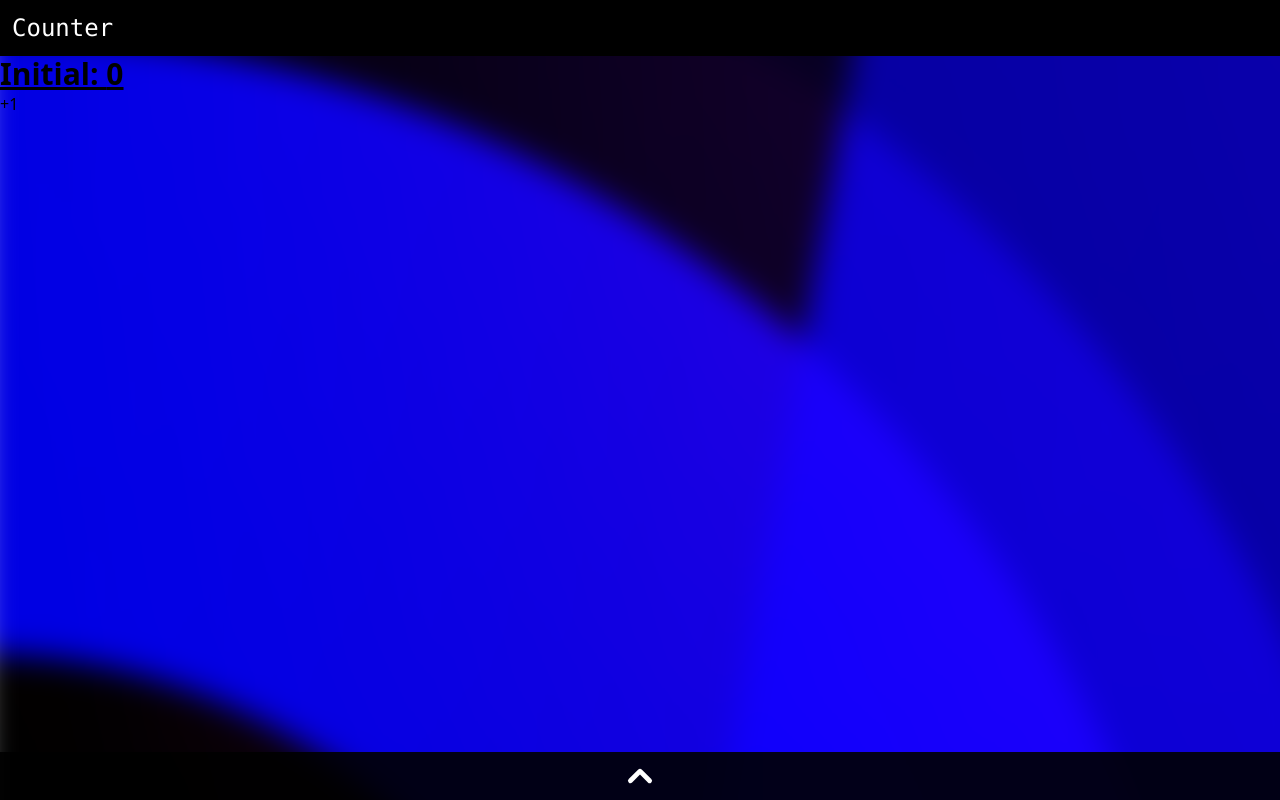
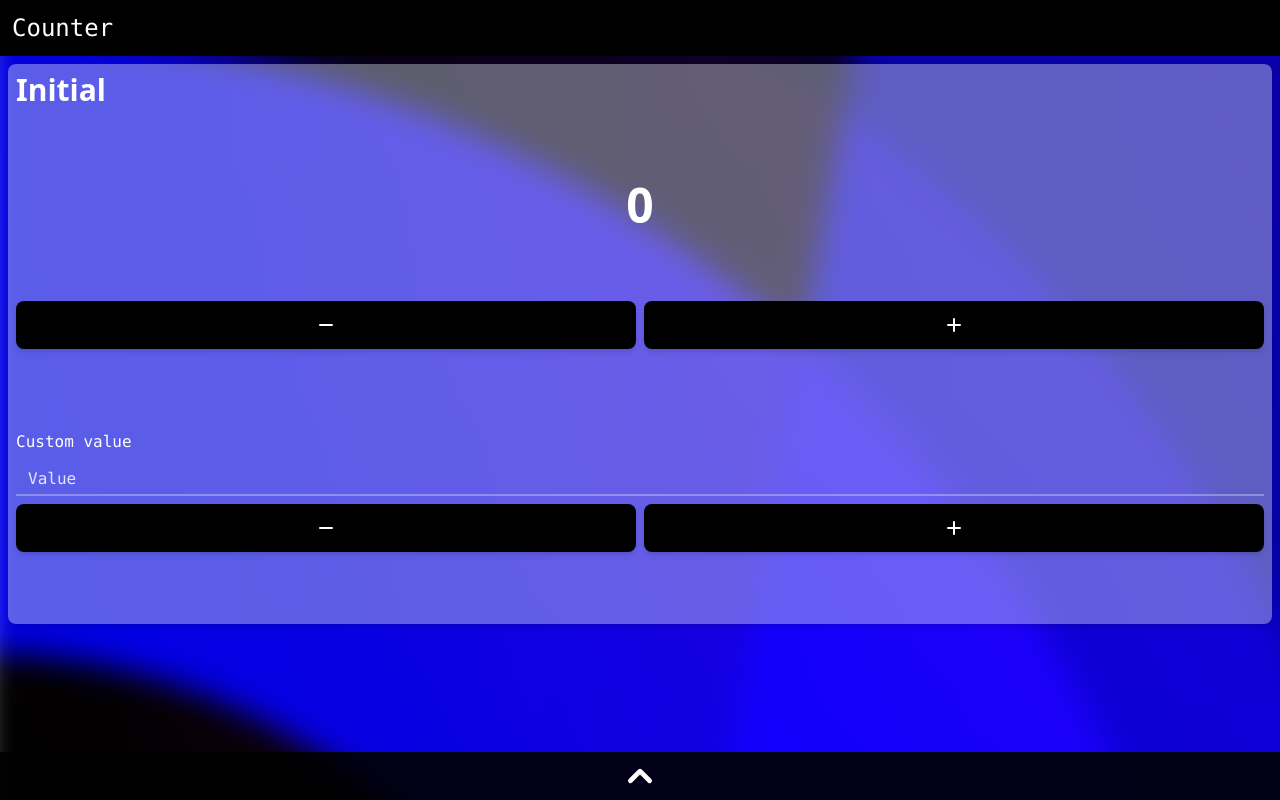
Before and after one commit to Eboon-05/counter, a React (Vite) app: page / in a window 1280 px wide. Built offline with nearby package versions, Linux system fonts and the light colour scheme.

Commit message:
:construction: Now the counter counts

```diff
--- a/src/routes/Home.tsx
+++ b/src/routes/Home.tsx
@@ -1,31 +1,109 @@
-import React, { useEffect } from 'react'
+import React, { useRef, useState } from 'react'
 import { useDispatch, useSelector } from 'react-redux'
 import { Dispatch } from 'redux'
 import { CountAction, CountState } from '../redux/reducers/count'
+
+// Icons
+import { PlusIcon, MinusIcon } from '@heroicons/react/solid'
+
+// Components
+import { Button } from '../components/Button'
+import { Message } from '../components/Message'
 
 function Home() {
 	const count = useSelector<CountState, CountState['count']>(state => state.count)
 	const dispatch: Dispatch<CountAction> = useDispatch()
 
-	const handleSum = () => {
+	const [error, setError] = useState<string|false>(false)
+
+	const num = useRef<HTMLInputElement|null>(null)
+
+	const handleSum = (n: number) => {
 		if (count) {
 			dispatch({
 				type: 'UPDATE_COUNT',
 				payload: {
 					...count,
-					value: count.value + 1
+					value: count.value + n
 				}
 			})
 		}
 	}
 
+	const handleSub = (n: number) => {
+		if (count) {
+			dispatch({
+				type: 'UPDATE_COUNT',
+				payload: {
+					...count,
+					value: count.value - n
+				}
+			})
+		}
+	}
+
+	const handleCustom = (type: 'sub' | 'sum') => {
+		if (num.current) {
+			const value = num.current.valueAsNumber
+
+			if (value) {
+				switch (type) {
+					case 'sum':
+						return handleSum(value)
+					case 'sub':
+						return handleSub(value)
+				}
+			} else {
+				setError('The value provided is not a number or is 0')
+			}
+
+		} else {
+			console.log('There is no num.current')
+		}
+	}
+
 	return (<div>
-		{count && <>
-			<h1 className="text-3xl font-bold underline">
-				{count.name}: {count.value}
+		{count && <div className='bg-slate-200/40 m-2 p-2 rounded-lg text-white shadow-md
+		grid grid-cols-1 gap-2
+		min-h-[70vh] max-h-[90vh]'>
+			<h1 className="text-3xl font-semibold">
+				{count.name}
 			</h1>
-			<button onClick={handleSum}>+1</button>
-		</>}
+			<h1 className='text-5xl text-center font-black'>
+				{count.value}
+			</h1>
+			<div className='grid gap-2 grid-rows-2 sm:grid-rows-1 sm:grid-cols-2'>
+				<Button className='sm:order-2 h-12' onClick={() => handleSum(1)} type='primary'>
+					<PlusIcon className='h-5 mx-auto' />
+				</Button>
+				<Button className='h-12' onClick={() => handleSub(1)} type='primary'>
+					<MinusIcon className='h-5 mx-auto' />
+				</Button>
+			</div>
+
+			<div className='flex flex-col mt-2'>
+				<span className='font-mono'>Custom value</span>
+
+				<input ref={num} type="number" id="custom" placeholder='Value'
+				className='outline-none p-3 pb-1 mb-2 border-solid border-white/30 border-b-2
+				transition duration-500 placeholder:text-slate-100/90 placeholder:font-mono
+				bg-transparent text-white
+				focus:border-white'/>
+
+				{error && <Message className='mb-2' onClose={setError} title='' description={error} type='error' />}
+
+				<div className='grid gap-2 grid-rows-2 sm:grid-rows-1 sm:grid-cols-2'>
+					<Button className='sm:order-2 h-12' type='primary'
+					onClick={() => handleCustom('sum')}>
+						<PlusIcon className='h-5 mx-auto' />
+					</Button>
+					<Button className='h-12' type='primary'
+					onClick={() => handleCustom('sub')}>
+						<MinusIcon className='h-5 mx-auto' />
+					</Button>
+				</div>
+			</div>
+		</div>}
 	</div>)
 }
 
```
